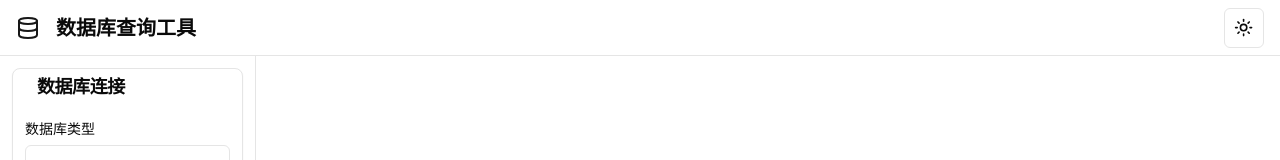
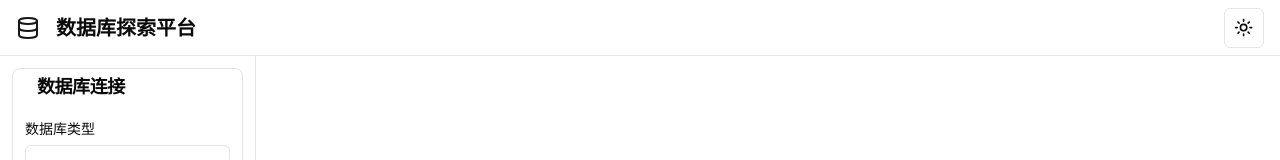
Before and after one commit to mynxg/db-explorer-web, a Next.js app: page / in a window 1280 px wide. Shown: the top 160 px of the page. Built offline with nearby package versions, Linux system fonts and the light colour scheme.

Commit message:
feat：update title

```diff
--- a/src/app/page.tsx
+++ b/src/app/page.tsx
@@ -594,7 +594,7 @@
       <header className="border-b border-border h-14 px-4 flex items-center justify-between sticky top-0 z-10 bg-background">
         <div className="flex items-center space-x-4">
           <Database className="h-6 w-6 text-primary" />
-          <h1 className="text-xl font-semibold">数据库查询工具</h1>
+          <h1 className="text-xl font-semibold">数据库探索平台</h1>
         </div>
         <div className="flex items-center space-x-2">
           {connected && (
```
